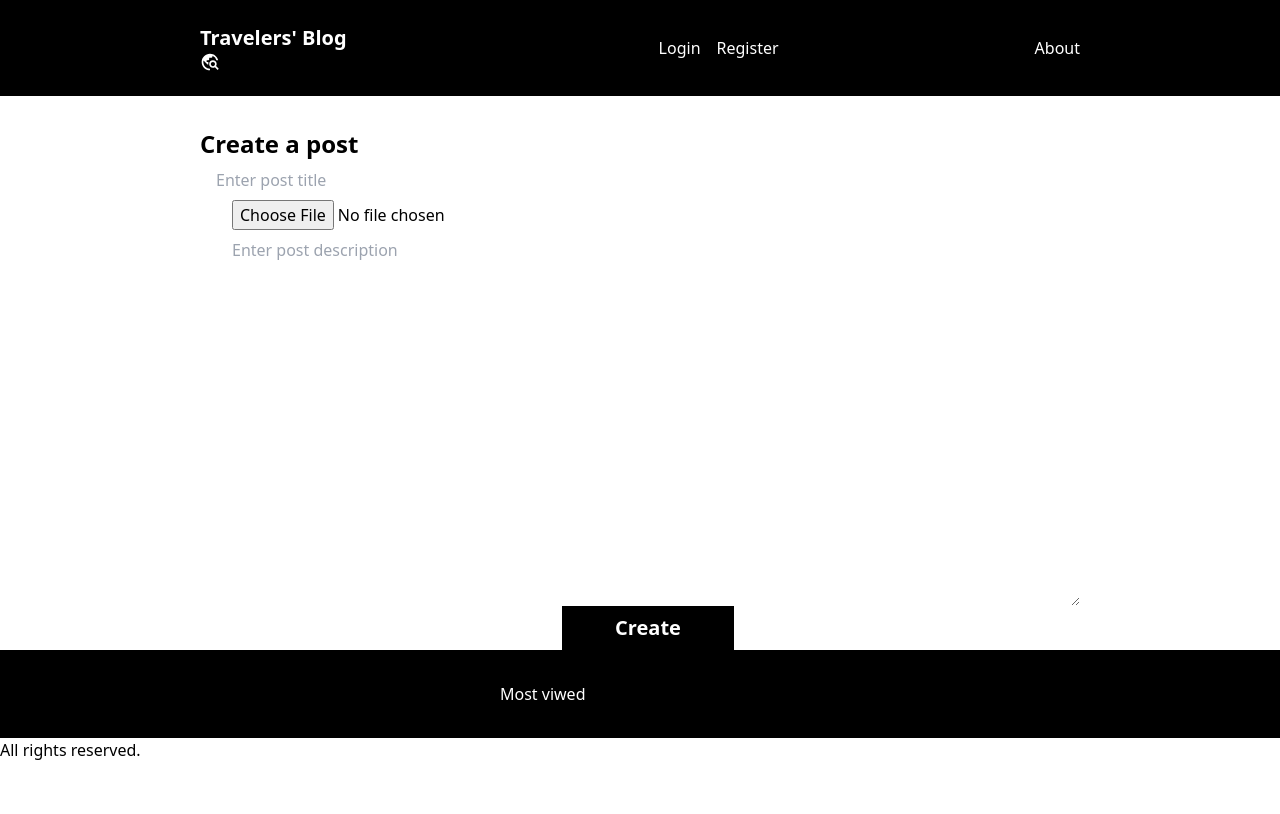
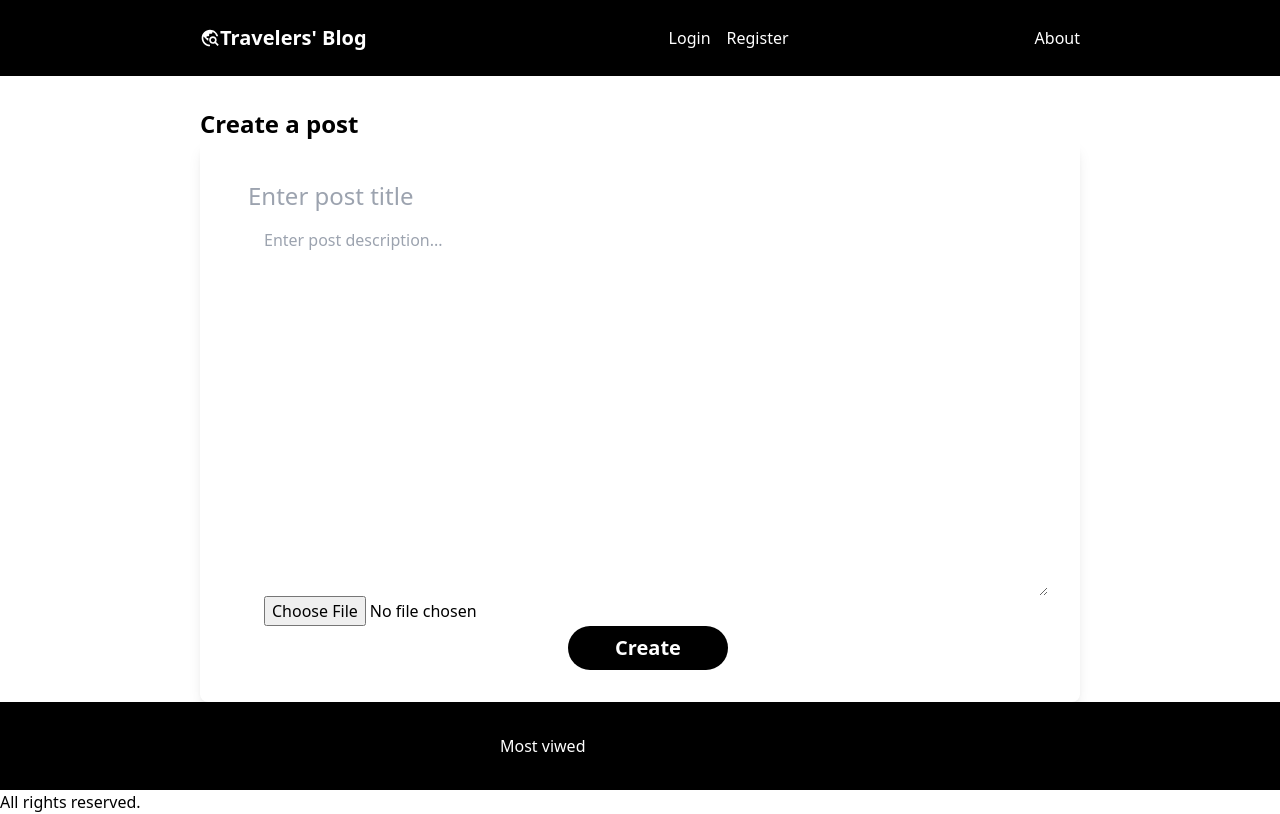
Before and after one commit to irushiuk/BLOG_APP, a React (Vite) app in the folder frontend/client/: page /write in a window 1280 px wide. Built offline with nearby package versions, Linux system fonts and the light colour scheme.

Commit message:
frontend of create and edit

```diff
--- a/frontend/client/src/component/Navbar.jsx
+++ b/frontend/client/src/component/Navbar.jsx
@@ -25,8 +25,10 @@ const Navbar = () => {
 
   return (
     <div className=" flex items-center justify-between px-6 md:px-[200px] py-6 relative bg-black text-white">
-      <h1 className="text-lg md:text-xl font-extrabold mr-14">
-        <Link to="/">Travelers' Blog <div><MdOutlineTravelExplore /></div></Link></h1>
+      <div className="flex items-center text-lg md:text-xl font-extrabold mr-14">
+      <MdOutlineTravelExplore />
+        <span><Link to="/">Travelers' Blog </Link></span>
+        </div>
         {shouldShowSearch && (
           <div className="flex justify-center items-center space-x-0">
           <p onClick={()=>navigate(prompt?"?search="+prompt:navigate)} className="cursor-pointer"><BsSearch/></p>
@@ -51,10 +53,10 @@ const Navbar = () => {
       <div>
         <h3><Link to="/about">About</Link></h3>
       </div>
-      <div onClick={toggleMenu} className="md:hidden text-lg cursor-pointer">
+      <div onClick={toggleMenu} className="md:hidden text-lg cursor-pointer relative z-50">
         <FaBars />
       </div>
-      {isMenuOpen && <Menu />} {/* Conditionally render Menu */}
+      {isMenuOpen && <div className="absolute right-0 top-full mt-2 z-50"><Menu /></div> } {/* Conditionally render Menu */}
     </div>
   );
 };
--- a/frontend/client/src/pages/About.jsx
+++ b/frontend/client/src/pages/About.jsx
@@ -16,13 +16,13 @@ const About = () => {
       <div className="absolute inset-0 bg-black opacity-50"></div>
       <div className="relative z-10 flex flex-col items-center justify-center h-full text-center text-white p-4">
         <h1 className="text-4xl md:text-6xl font-bold">About Us..</h1>
-        <p className="tflex flex-col justify-center items-center space-y-10 gap-x-3 p-6 border shadow-lg w-full max-w-md bg-white/10 backdrop-blur-md rounded-[20px]">Travel Blog is a unique free online travel diary for travellers across the world. It works from internet cafes and computers world wide, to allow you to update an online travel diary, it is free to join and takes just minutes to setup, all you need is a working email address. You can contact us here if you have business or press questions - or use the Travel Forum for travelblog user support, travel questions, or just introducing yourself. For advertising information please visit our advertising page</p>
-        <Link to="/login">
-        {/* <button className="mt-8 px-6 py-3 outline text-white hover:outline-orange-200 rounded-full">
+        <p className="tflex flex-col justify-center items-center space-y-10 gap-x-3 p-6 border shadow-lg w-full max-w-md bg-white/10 backdrop rounded-[20px]">Travel Blog is a unique free online travel diary for travellers across the world. It works from internet cafes and computers world wide, to allow you to update an online travel diary, it is free to join and takes just minutes to setup, all you need is a working email address. You can contact us here if you have business or press questions - or use the Travel Forum for travelblog user support, travel questions, or just introducing yourself. For advertising information please visit our advertising page</p>
+        {/* <Link to="/login">
+        <button className="mt-8 px-6 py-3 outline text-white hover:outline-orange-200 rounded-full">
           Get Started
-        </button> */}
+        </button>
         </Link>
-
+         */}
       </div>
     </div>
         <Footer/>
--- a/frontend/client/src/pages/CreatePost.jsx
+++ b/frontend/client/src/pages/CreatePost.jsx
@@ -159,21 +159,19 @@ const CreatePost = () => {
     return (
         <div>
             <Navbar />
-            <div className='px-6 md:px-[200px] mt-8'>
-                <h1 className='font-bold md:text-2xl text-xl'>Create a post</h1>
-                <form className='w-full flex flex-col space-x-4' onSubmit={handleCreate}>
+            <div className='px-6 md:px-[200px] mt-8  '>
+            <h1 className='font-bold md:text-2xl text-xl'>Create a post</h1>
+                <div className='p-8 rounded-lg shadow-lg outline-black'>
+
+                <form className='w-full flex flex-col space-x-4 ' onSubmit={handleCreate}>
                     <input
                         onChange={(e) => setTitle(e.target.value)}
                         value={title}
                         type="text"
                         placeholder='Enter post title'
-                        className='px-4 py-2 outline-none'
+                        className='px-4 py-2 text-2xl outline-none '
                     />
-                    <input
-                        onChange={(e) => setFile(e.target.files[0])}
-                        type="file"
-                        className='px-4'
-                    />
+
                     <div className='flex flex-col'>
                         <div className='flex items-center space-x-4 md:space-x-8'>
                             {/* Additional input and buttons can be added here */}
@@ -182,18 +180,26 @@ const CreatePost = () => {
                             rows={15}
                             cols={30}
                             className='px-4 py-2 outline-none'
-                            placeholder='Enter post description'
+                            placeholder='Enter post description...'
                             onChange={(e) => setDesc(e.target.value)}
                             value={desc}
                         />
+                         <input
+                        onChange={(e) => setFile(e.target.files[0])}
+                        type="file"
+                        className='px-4 rounded-full  '
+                    />
                         <button
                             type='submit'
-                            className='bg-black w-full mx-auto md:w-[20%] text-white font-semibold px-4 py-2 md:text-xl text-lg'
+                            className='bg-black px-4 py-2 mx-auto md:w-[20%] text-white rounded-full font-semibold
+                            center  md:text-xl text-lg'
                         >
                             Create
                         </button>
                     </div>
                 </form>
+                </div>
+
             </div>
             <Footer />
         </div>
--- a/frontend/client/src/pages/EditPost.jsx
+++ b/frontend/client/src/pages/EditPost.jsx
@@ -157,13 +157,17 @@ const EditPost = () => {
             <Navbar />
             <div className='px-6 md:px[200px] mt-8'>
                 <h1 className='font-bold md:text-2xl text-xl'>Edit Post</h1>
+                <div className='p-8 rounded-lg shadow-lg outline-black'>
                 <form className='w-full flex flex-col space-x-4'>
                     <input onChange={(e) => setTitle(e.target.value)} value={title} type="text" placeholder='Enter post title' className='px-4 py-2 outline-none' />
+
+                    <textarea onChange={(e) => setDesc(e.target.value)} value={desc} rows={15} cols={30} className='px-4 py-2 outline-none' placeholder='Enter post description'></textarea>
                     <input onChange={(e) => setFile(e.target.files[0])} type="file" className='px-4' />
 
-                    <textarea onChange={(e) => setDesc(e.target.value)} value={desc} rows={15} cols={30} className='px-4 py-2 outline-none' placeholder='Enter post description'></textarea>
-                    <button onClick={handleUpdate} className='bg-black w-full mx-auto md:w-[20%] text-white font-semibold px-4 py-2 md:text-xl text-lg'>Edit</button>
+                    <button onClick={handleUpdate}className='bg-black px-4 py-2 mx-auto md:w-[20%] text-white rounded-full font-semibold  md:text-xl text-lg'>Edit</button>
                 </form>
+                </div>
+
             </div>
             <Footer />
         </div>
--- a/frontend/client/src/pages/Home.jsx
+++ b/frontend/client/src/pages/Home.jsx
@@ -118,7 +118,8 @@ const Home = () => {
   return (
     <div>
       <Navbar />
-      <Hero/>
+      {!user && <Hero/>}
+
       <div className="px-8 md:px-[200px] min-h-[80vh]">
         { !noResults?
           posts.map((post) => (
--- a/frontend/client/src/pages/Login.jsx
+++ b/frontend/client/src/pages/Login.jsx
@@ -59,7 +59,7 @@ const Login = () => {
             <button onClick={handleLogin} className="px-6 py-2 outline text-white hover:outline-yellow-100 rounded-full">Login</button>
             {error && <p className="text-red-500">Login failed. Please try again.</p>}
             <div className="flex justify-center items-center space-x-2">
-              <p>New here?</p>
+              <p className='text-white'>New here?</p>
               <p className="text-blue-500"><Link to="/register">Register</Link></p>
             </div>
           </div>
--- a/frontend/client/src/pages/Register.jsx
+++ b/frontend/client/src/pages/Register.jsx
@@ -82,7 +82,7 @@ const Register = () => {
         <h1 className="text-white text-4xl font-bold">Create an account and share your experience with us..</h1>
       </div>
       </div>
-      <div className=' flex justify-center items-center h-[70vh] relatife w-1/3'>
+      <div className=' flex justify-center items-center h-[70vh] relatife w-1/3 backdrop-blur-2xl'>
         <div className='flex flex-col justify-center items-center space-y-4 text-bold'>
           <h1>Create an account</h1>
           <input
```
Also changed, not shown: frontend/client/src/component/Hero.jsx (+13 -0 lines).
